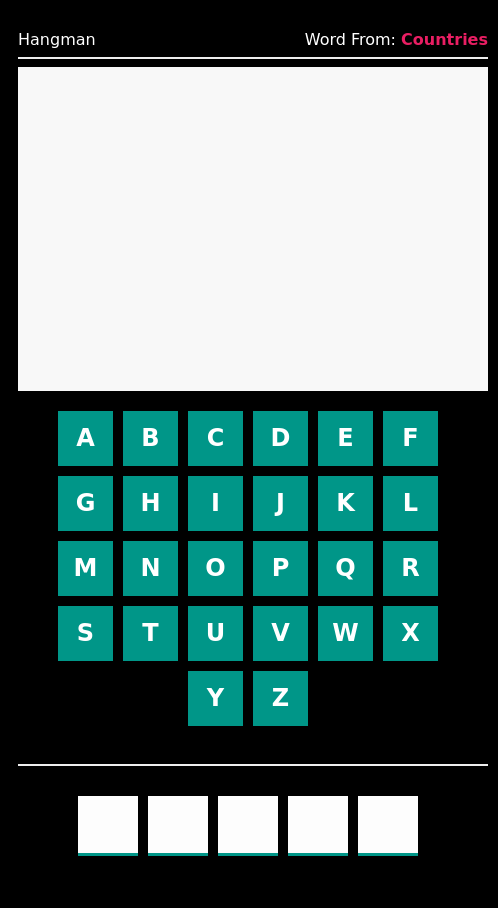
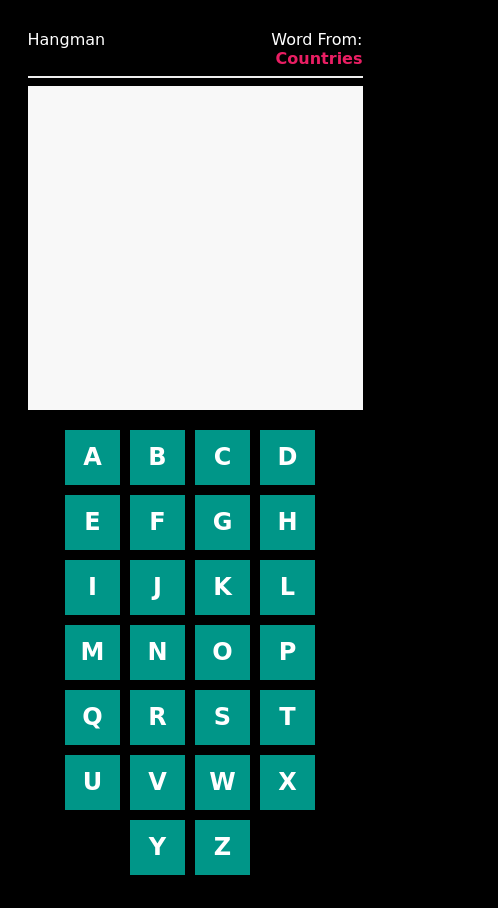
Before and after one commit to OmarIbrahim2002/Hangman-Game, a plain HTML site: page index.html in a window 390 px wide. Shown: the top 908 px of the page, 498 px wide, since content can reach past the window. Drawn offline with Linux system fonts and the light colour scheme.

Commit message:
Update style.css

```diff
--- a/style.css
+++ b/style.css
@@ -20,7 +20,7 @@ body{
 @media (max-width: 760px) {
     .container{
         padding: 10px;
-        width: 490px;
+        width: 355px;
     }
 }
 .row{
@@ -238,6 +238,11 @@ hr{
     font-weight: bold;
     cursor: pointer;
 }
+@media screen and (max-width: 768px) {
+    .letters .letter_box{
+        padding: 0 11px;
+    }
+}
 .letters_guess{
     margin: 10px auto;
     padding: 20px;
```
